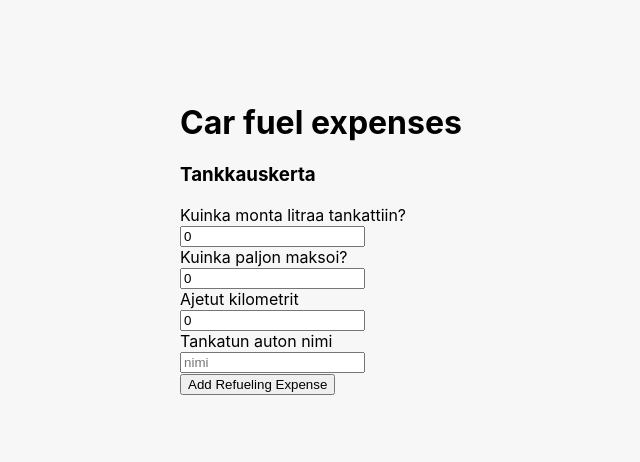
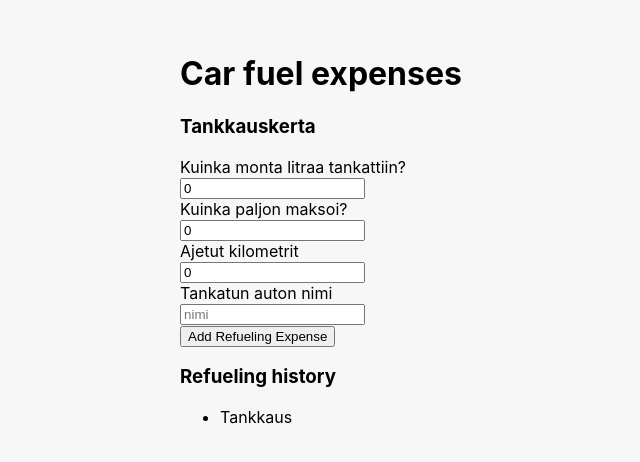
Before and after one commit to MinnaNordqvist/selainohjelmointi_g8, a React (Create React App) app in the folder bensa/: page / in a window 1280 px wide. Shown: the part 162-624 px from the top of the page, without its empty margins (319-959 px from the left). Built offline with nearby package versions, Linux system fonts and the light colour scheme.

Commit message:
lisätty elementti tankkaushistoria

```diff
--- a/bensa/src/App.js
+++ b/bensa/src/App.js
@@ -1,6 +1,7 @@
 import React from "react";
 import "./App.css"
 import {AddFuel} from "./AddFuel"
+import {Tankkaushistoria} from "./Tankkaushistoria"
 
 function App() {
   return (
@@ -10,7 +11,9 @@ function App() {
      <div className="container">
      <AddFuel />
      </div>
-
+     <div className="historia">
+      <Tankkaushistoria />
+     </div>
 
 
     </div>
--- /dev/null
+++ b/bensa/src/Tankkaushistoria.js
@@ -0,0 +1,12 @@
+import React from 'react'
+
+export const Tankkaushistoria = () => {
+  return (
+    <div>
+     <h3>Refueling history</h3>
+        <ul id="list">
+        <li>Tankkaus</li>
+        </ul>
+    </div>
+  )
+}
```
